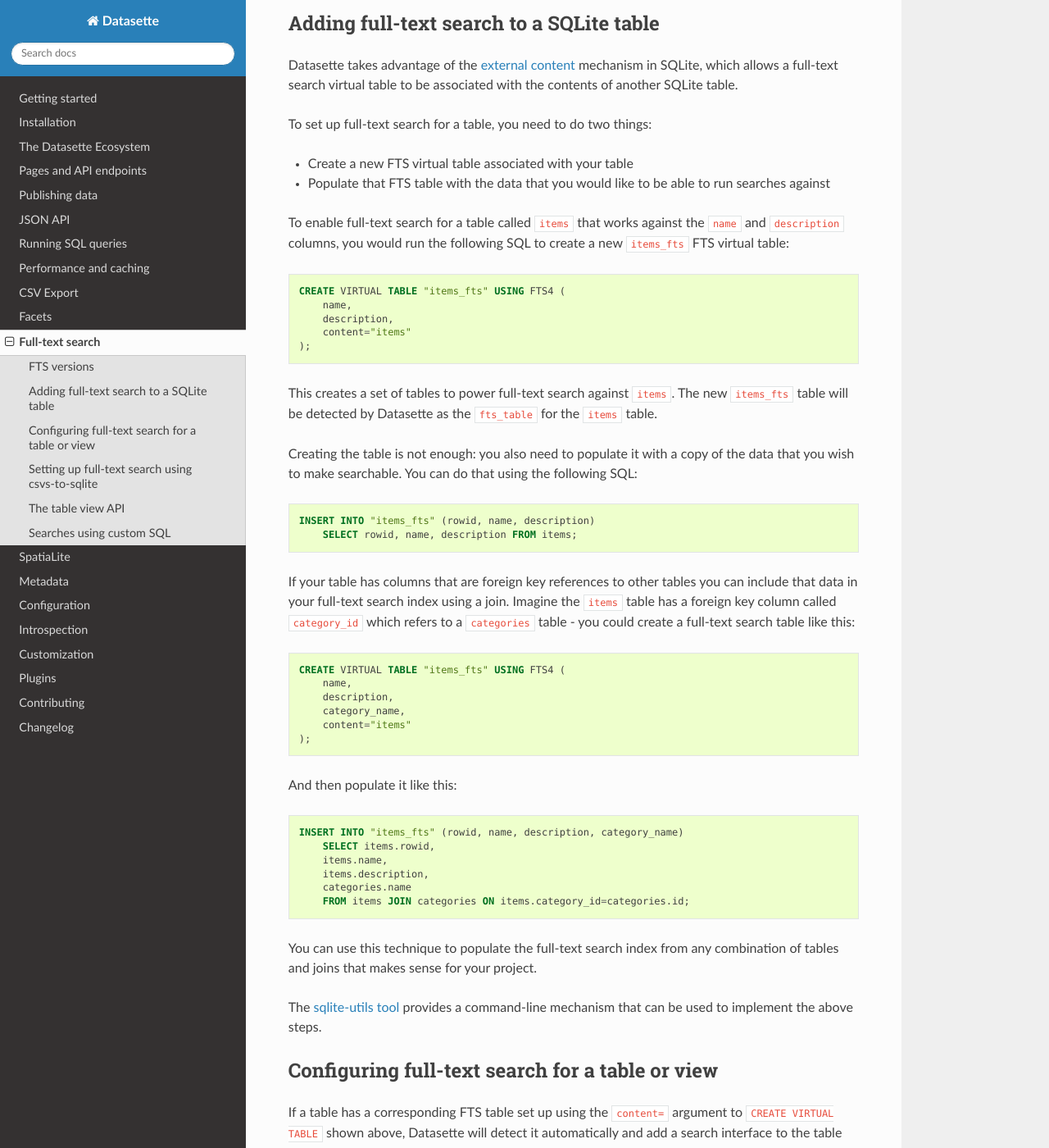
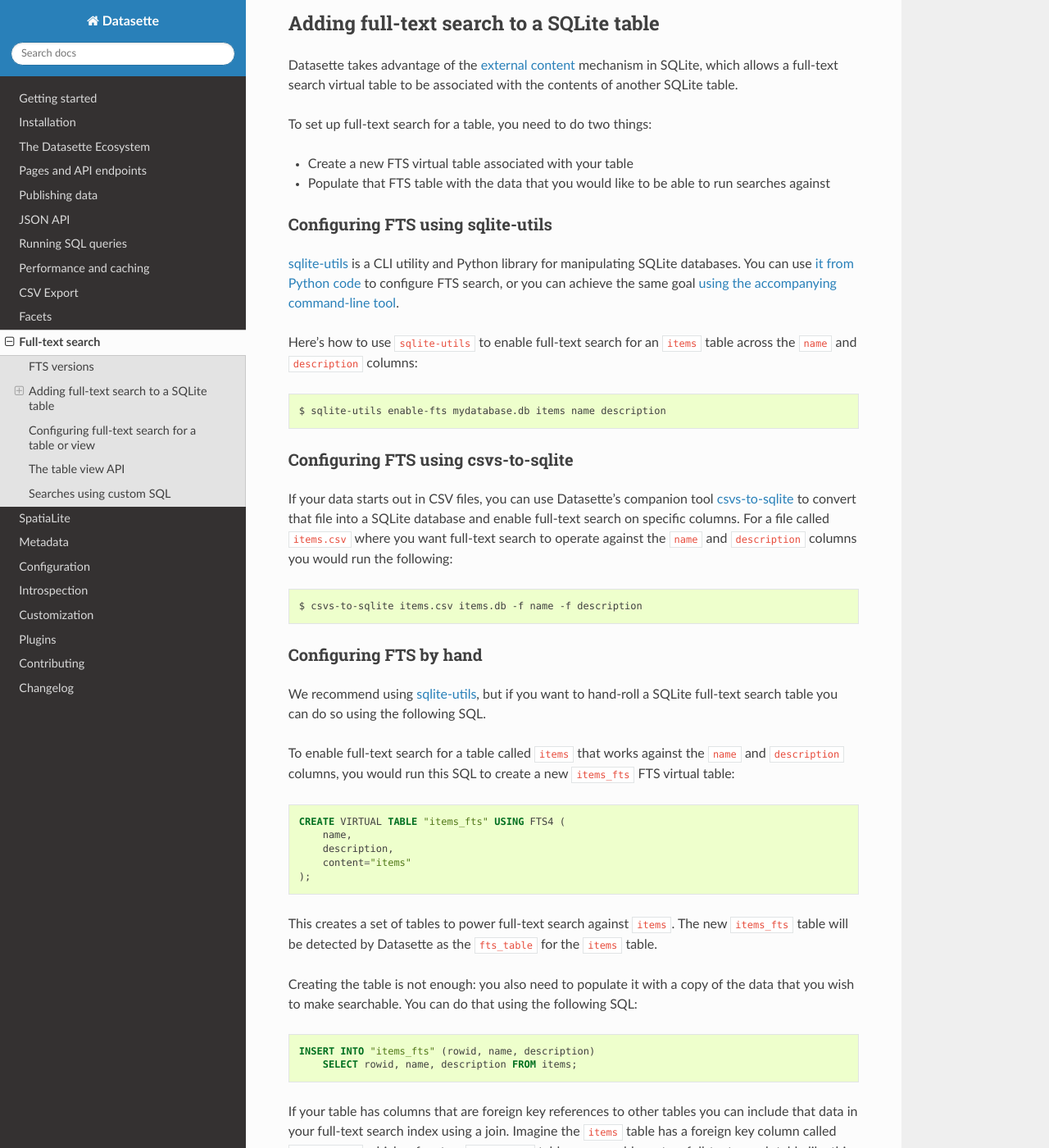
Before and after one commit to simonw/datasette, a Sphinx documentation site: the page built from docs/full_text_search.rst, in a window 1280 px wide and 1400 px high, scrolled down 1155 px. Shown: the whole window at 82% size. Built offline with Sphinx 7.4.7 and the Read the Docs theme 2.0.0, drawn with Linux system fonts in a browser that asks for light colours; some of the changed text lies outside the part shown.

Commit message:
Better coverage of sqlite-utils in FTS docs, closes #525

```diff
--- a/docs/full_text_search.rst
+++ b/docs/full_text_search.rst
@@ -28,7 +28,28 @@
 * Create a new FTS virtual table associated with your table
 * Populate that FTS table with the data that you would like to be able to run searches against
 
-To enable full-text search for a table called ``items`` that works against the ``name`` and ``description`` columns, you would run the following SQL to create a new ``items_fts`` FTS virtual table:
+Configuring FTS using sqlite-utils
+~~~~~~~~~~~~~~~~~~~~~~~~~~~~~~~~~~
+
+`sqlite-utils <https://sqlite-utils.readthedocs.io/>`__ is a CLI utility and Python library for manipulating SQLite databases. You can use `it from Python code <https://sqlite-utils.readthedocs.io/en/latest/python-api.html#enabling-full-text-search>`__ to configure FTS search, or you can achieve the same goal `using the accompanying command-line tool <https://sqlite-utils.readthedocs.io/en/latest/cli.html#configuring-full-text-search>`__.
+
+Here's how to use ``sqlite-utils`` to enable full-text search for an ``items`` table across the ``name`` and ``description`` columns::
+
+    $ sqlite-utils enable-fts mydatabase.db items name description
+
+Configuring FTS using csvs-to-sqlite
+~~~~~~~~~~~~~~~~~~~~~~~~~~~~~~~~~~~~
+
+If your data starts out in CSV files, you can use Datasette's companion tool `csvs-to-sqlite <https://github.com/simonw/csvs-to-sqlite>`__ to convert that file into a SQLite database and enable full-text search on specific columns. For a file called ``items.csv`` where you want full-text search to operate against the ``name`` and ``description`` columns you would run the following::
+
+    $ csvs-to-sqlite items.csv items.db -f name -f description
+
+Configuring FTS by hand
+~~~~~~~~~~~~~~~~~~~~~~~
+
+We recommend using `sqlite-utils <https://sqlite-utils.readthedocs.io/>`__, but if you want to hand-roll a SQLite full-text search table you can do so using the following SQL.
+
+To enable full-text search for a table called ``items`` that works against the ``name`` and ``description`` columns, you would run this SQL to create a new ``items_fts`` FTS virtual table:
 
 .. code-block:: sql
 
@@ -71,8 +92,6 @@
 
 You can use this technique to populate the full-text search index from any combination of tables and joins that makes sense for your project.
 
-The `sqlite-utils tool <https://sqlite-utils.readthedocs.io/en/latest/cli.html#configuring-full-text-search>`__ provides a command-line mechanism that can be used to implement the above steps.
-
 .. _full_text_search_table_or_view:
 
 Configuring full-text search for a table or view
@@ -102,13 +121,6 @@
         }
       }
     }
-
-Setting up full-text search using csvs-to-sqlite
-------------------------------------------------
-
-If your data starts out in CSV files, you can use Datasette's companion tool `csvs-to-sqlite <https://github.com/simonw/csvs-to-sqlite>`_ to convert that file into a SQLite database and enable full-text search on specific columns. For a file called ``items.csv`` where you want full-text search to operate against the ``name`` and ``description`` columns you would run the following::
-
-    csvs-to-sqlite items.csv items.db -f name -f description
 
 The table view API
 ------------------
--- a/setup.py
+++ b/setup.py
@@ -56,6 +56,10 @@
     """,
     setup_requires=["pytest-runner"],
     extras_require={
+        "docs": [
+            "sphinx_rtd_theme",
+            "sphinx-autobuild",
+        ],
         "test": [
             "pytest==4.6.1",
             "pytest-asyncio==0.10.0",
```
